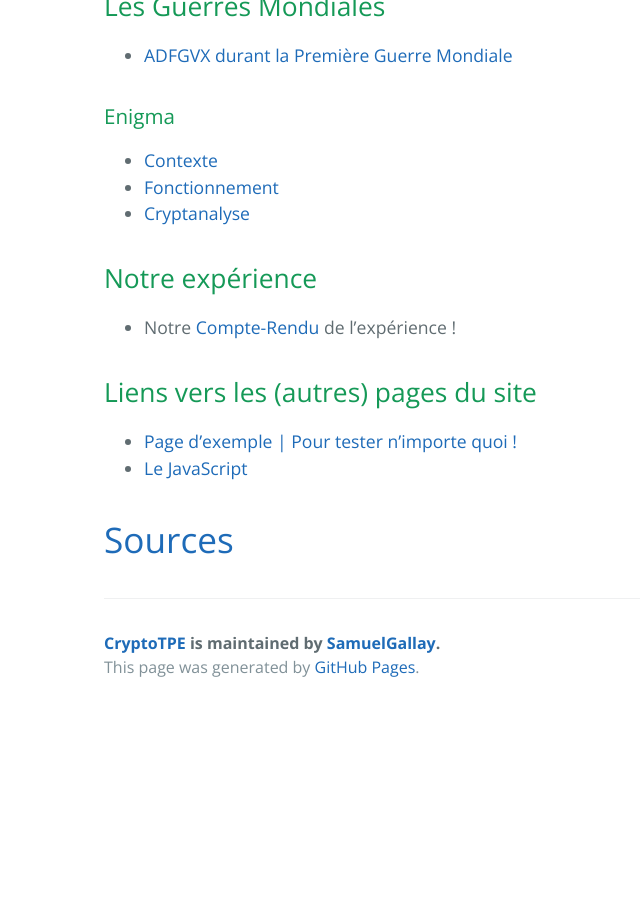
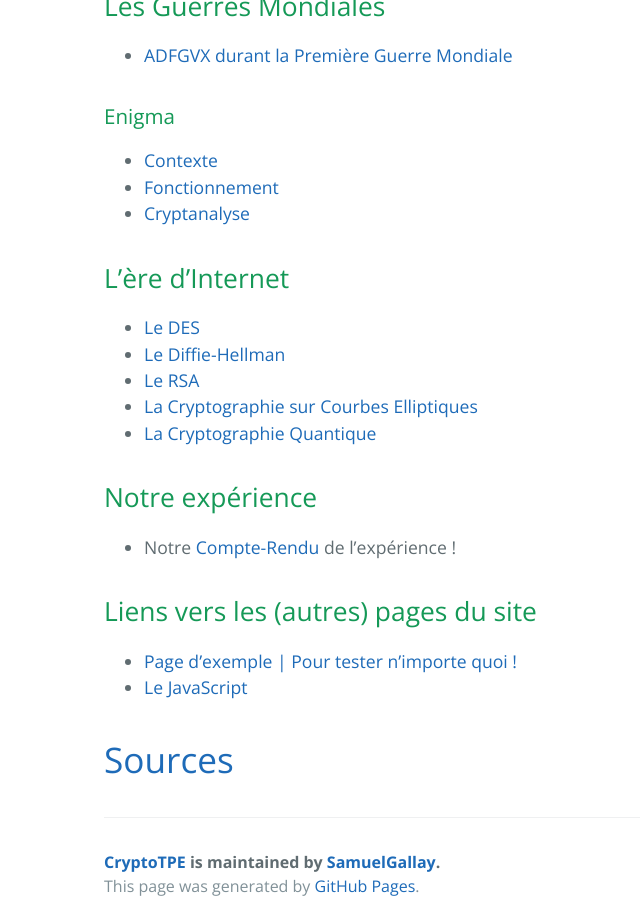
Before and after one commit to SamuelGallay/CryptoTPE, a Jekyll site: the page built from index.md, in a window 1280 px wide and 900 px high, scrolled down 1464 px. Shown: the whole window, without its empty margins (120-760 px from the left). Built offline with Jekyll 4.4.1, drawn with Linux system fonts in a browser that asks for light colours; our own code applies the rules of GitHub Pages for plain Markdown files; the repository's description, which GitHub fills in, is left out; before the commit the page ends 2175 px from its top, so only the background shows below that.

Commit message:
L'ère d'Internet

```diff
--- a/index.md
+++ b/index.md
@@ -28,6 +28,13 @@ Avec les travaux des savants arabes, la cryptographie par substitution monoalpha
 * [Fonctionnement](enigma-fonctionnement)
 * [Cryptanalyse](enigma-cryptanalyse)
 
+## L'ère d'Internet
+* [Le DES](des)
+* [Le Diffie-Hellman](diffie-hellman)
+* [Le RSA](rsa)
+* [La Cryptographie sur Courbes Elliptiques](ecc)
+* [La Cryptographie Quantique](quantique)
+
 ## Notre expérience
 * Notre [Compte-Rendu](experience) de l'expérience !
 
```
Also changed, not shown: pages/Internet/des.md (added, +6 -0 lines), pages/Internet/diffie-hellman.md (added, +7 -0 lines), pages/Internet/ecc.md (added, +7 -0 lines), pages/Internet/quantique.md (added, +6 -0 lines), pages/Internet/rsa.md (added, +7 -0 lines).
